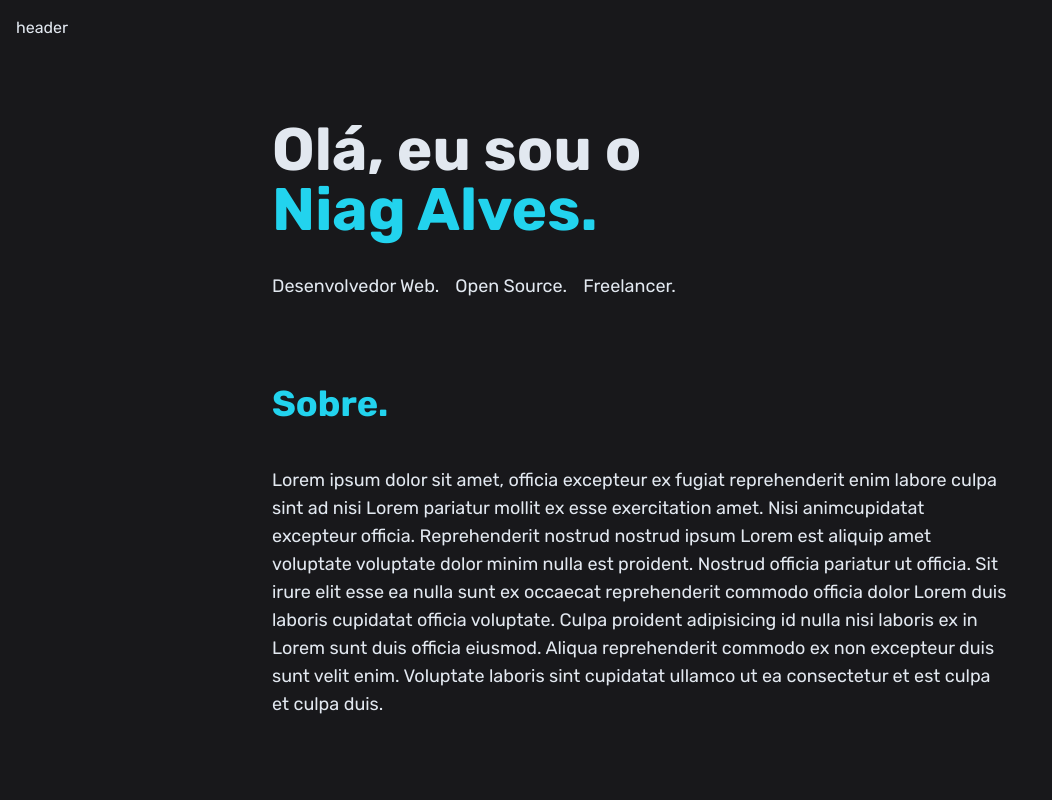
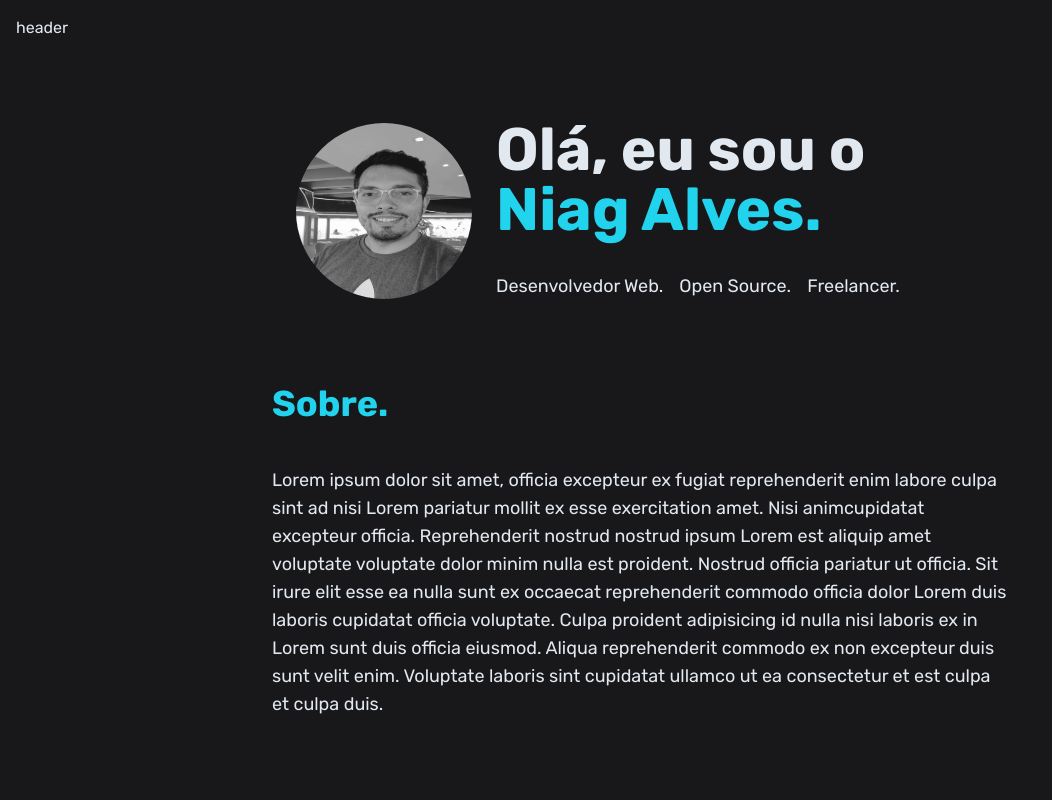
Before and after one commit to niagalves/niagalves.com, a SvelteKit app: page / in a window 1280 px wide. Shown: the top 800 px of the page, without its empty margins (0-1052 px from the left). Built offline with nearby package versions, Linux system fonts and the light colour scheme.

Commit message:
refactor: intro component

```diff
--- a/src/routes/components/Intro.svelte
+++ b/src/routes/components/Intro.svelte
@@ -5,7 +5,14 @@
 </script>
 
 <Section>
-	<h1 class="font-bold text-6xl max-w-lg leading-[60px] mb-8">
+	<div class="flex justify-between md:flex-row flex-col items-center">
+		<img
+			class="w-36 md:w-44 mx-auto rounded-full md:h-44 h-36"
+			src="/niagalves.png"
+			alt="niagalves"
+		/>
+		<div>
+			<h1 class="font-bold text-6xl md:max-w-lg max-w-full leading-[60px] mb-8">
 				Olá, eu sou o
 				<span class="text-cyan-400 font-bold">Niag Alves.</span>
 			</h1>
@@ -21,4 +28,6 @@
 					{/each}
 				</ul>
 			{/if}
+		</div>
+	</div>
 </Section>
```
Also changed, not shown: static/niagalves.png (added). Lines whose indentation alone changed are shown as unchanged.
